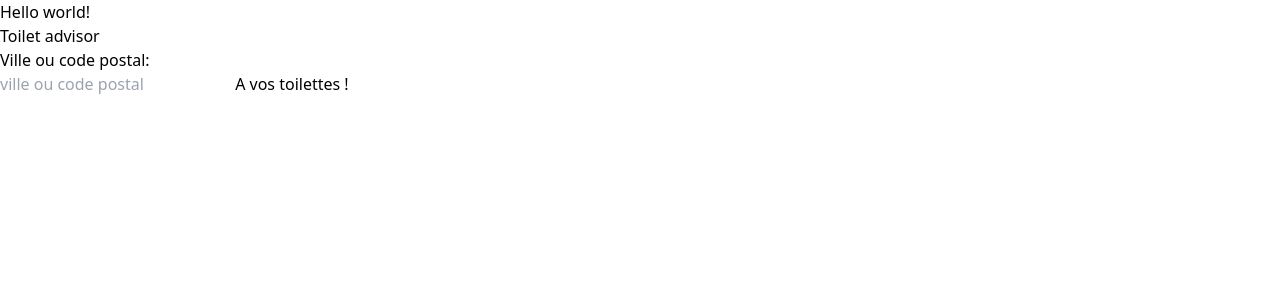
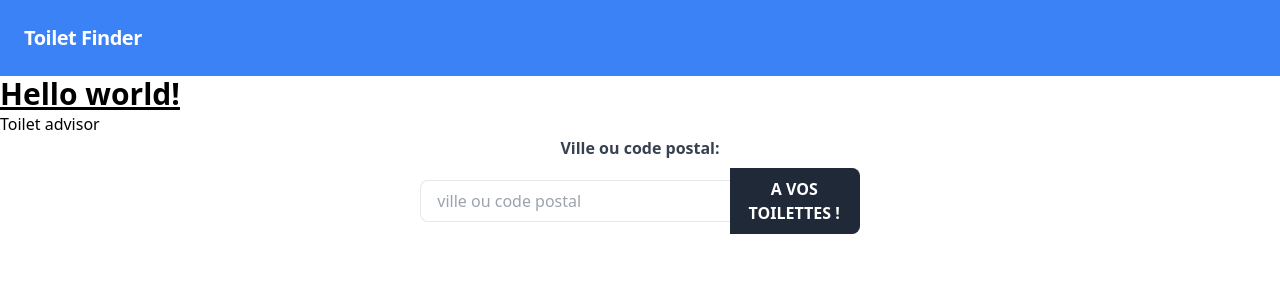
Before and after one commit to sakousi/toilet-advisor, a PHP site: page / in a window 1280 px wide. Shown: the top 300 px of the page. Run offline with PHP 8.4, Linux system fonts and the light colour scheme.

Commit message:
Header Tailwind added

```diff
--- a/style.css
+++ b/style.css
@@ -534,7 +534,176 @@
   --tw-backdrop-sepia:  ;
 }
 
-.text-5xl {
-  font-size: 3rem;
-  line-height: 1;
+.mb-2 {
+  margin-bottom: 0.5rem;
 }
+
+.mr-0 {
+  margin-right: 0px;
+}
+
+.mr-6 {
+  margin-right: 1.5rem;
+}
+
+.flex {
+  display: flex;
+}
+
+.w-full {
+  width: 100%;
+}
+
+.flex-shrink-0 {
+  flex-shrink: 0;
+}
+
+.flex-col {
+  flex-direction: column;
+}
+
+.flex-wrap {
+  flex-wrap: wrap;
+}
+
+.items-center {
+  align-items: center;
+}
+
+.justify-between {
+  justify-content: space-between;
+}
+
+.rounded-l-lg {
+  border-top-left-radius: 0.5rem;
+  border-bottom-left-radius: 0.5rem;
+}
+
+.rounded-r-lg {
+  border-top-right-radius: 0.5rem;
+  border-bottom-right-radius: 0.5rem;
+}
+
+.border-b {
+  border-bottom-width: 1px;
+}
+
+.border-l {
+  border-left-width: 1px;
+}
+
+.border-r {
+  border-right-width: 1px;
+}
+
+.border-t {
+  border-top-width: 1px;
+}
+
+.border-gray-200 {
+  --tw-border-opacity: 1;
+  border-color: rgb(229 231 235 / var(--tw-border-opacity));
+}
+
+.border-gray-800 {
+  --tw-border-opacity: 1;
+  border-color: rgb(31 41 55 / var(--tw-border-opacity));
+}
+
+.bg-gray-800 {
+  --tw-bg-opacity: 1;
+  background-color: rgb(31 41 55 / var(--tw-bg-opacity));
+}
+
+.bg-white {
+  --tw-bg-opacity: 1;
+  background-color: rgb(255 255 255 / var(--tw-bg-opacity));
+}
+
+.bg-blue-500 {
+  --tw-bg-opacity: 1;
+  background-color: rgb(59 130 246 / var(--tw-bg-opacity));
+}
+
+.p-2 {
+  padding: 0.5rem;
+}
+
+.p-6 {
+  padding: 1.5rem;
+}
+
+.px-4 {
+  padding-left: 1rem;
+  padding-right: 1rem;
+}
+
+.py-2 {
+  padding-top: 0.5rem;
+  padding-bottom: 0.5rem;
+}
+
+.text-3xl {
+  font-size: 1.875rem;
+  line-height: 2.25rem;
+}
+
+.text-xl {
+  font-size: 1.25rem;
+  line-height: 1.75rem;
+}
+
+.font-bold {
+  font-weight: 700;
+}
+
+.font-semibold {
+  font-weight: 600;
+}
+
+.uppercase {
+  text-transform: uppercase;
+}
+
+.tracking-tight {
+  letter-spacing: -0.025em;
+}
+
+.text-gray-700 {
+  --tw-text-opacity: 1;
+  color: rgb(55 65 81 / var(--tw-text-opacity));
+}
+
+.text-gray-800 {
+  --tw-text-opacity: 1;
+  color: rgb(31 41 55 / var(--tw-text-opacity));
+}
+
+.text-white {
+  --tw-text-opacity: 1;
+  color: rgb(255 255 255 / var(--tw-text-opacity));
+}
+
+.underline {
+  text-decoration-line: underline;
+}
+
+.hover\:bg-gray-700:hover {
+  --tw-bg-opacity: 1;
+  background-color: rgb(55 65 81 / var(--tw-bg-opacity));
+}
+
+.focus\:border-gray-500:focus {
+  --tw-border-opacity: 1;
+  border-color: rgb(107 114 128 / var(--tw-border-opacity));
+}
+
+.focus\:bg-gray-700:focus {
+  --tw-bg-opacity: 1;
+  background-color: rgb(55 65 81 / var(--tw-bg-opacity));
+}
+
+.focus\:outline-none:focus {
+  outline: 2px solid transparent;
+  outline-offset: 2px;
+}
--- a/templates/component/header.php
+++ b/templates/component/header.php
@@ -7,3 +7,9 @@
     <link rel="stylesheet" href="style.css">
 </head>
 <body>
+<nav class="flex items-center justify-between flex-wrap bg-blue-500 p-6">
+        <div class="flex items-center flex-shrink-0 text-white mr-6">
+            <span class="font-semibold text-xl tracking-tight">Toilet Finder</span>
+        </div>
+    </nav>
+</body>
```
